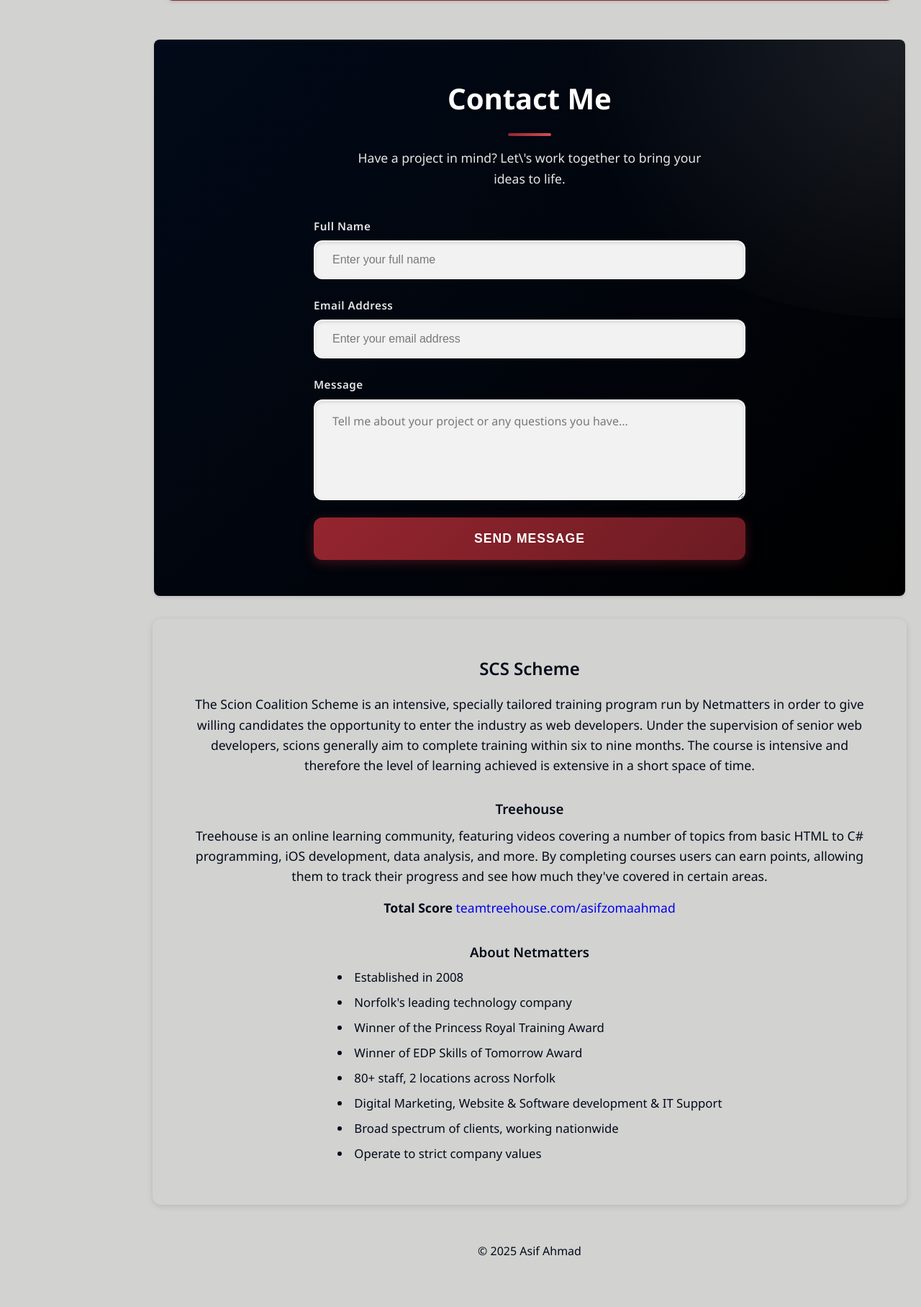
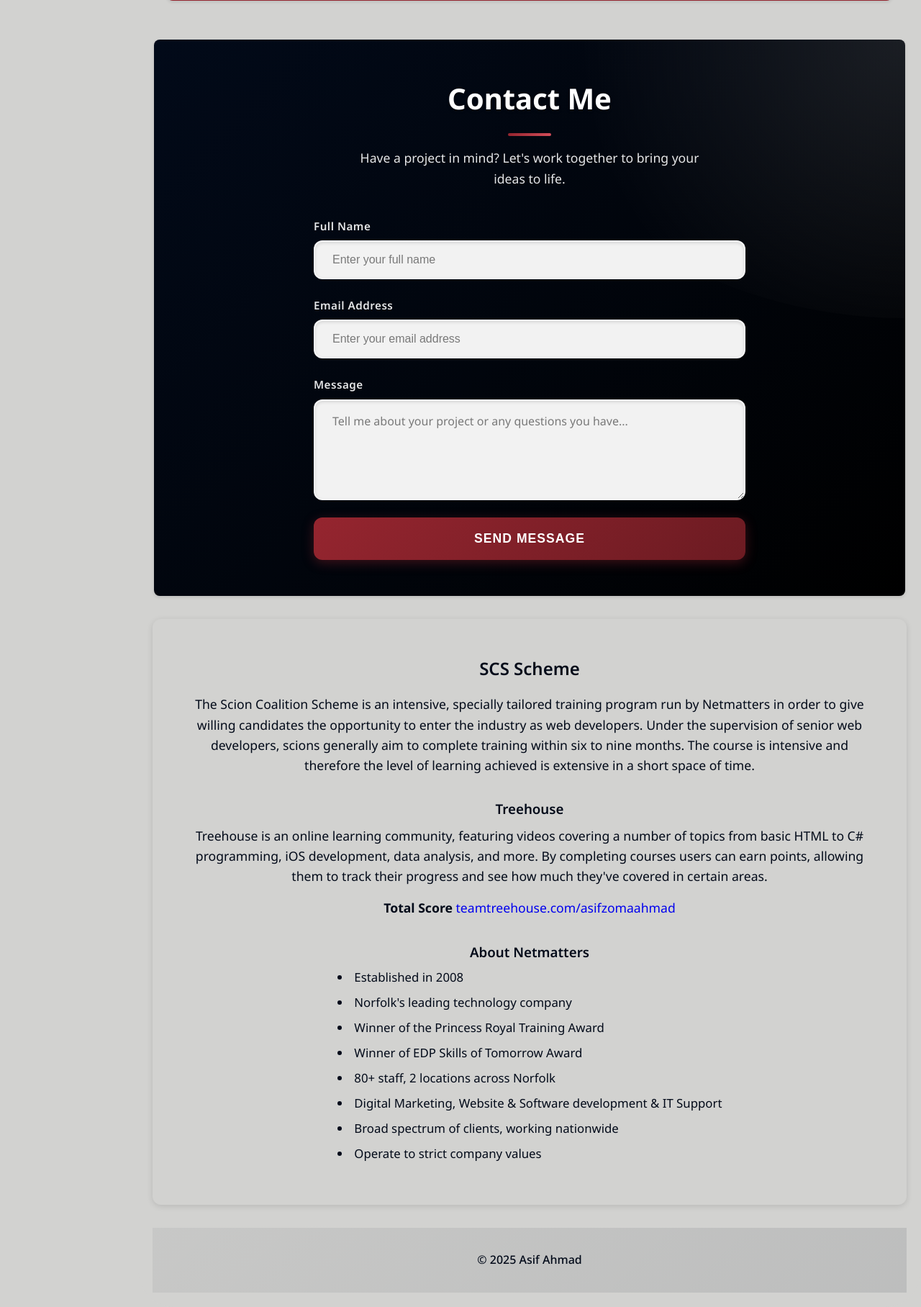
Before and after one commit to asifzoma/Asif-Ahmad--Profile, a PHP site: page / in a window 1280 px wide. Shown: the part 1778-3594 px from the top of the page at 72% size. Before the commit the page ends 3523 px from the top, so only its background shows below. Run offline with PHP 8.4, Linux system fonts and the light colour scheme; some libraries are stand-ins or nearby versions.

Commit message:
stylistic changes to contact and header
stylistic changes to contact and header

```diff
--- a/contact-section.php
+++ b/contact-section.php
@@ -1,7 +1,7 @@
             <!-- Contact Form -->
             <section id="contact" class="contact">
                 <h2>Contact Me</h2>
-                <p class="contact-description">Have a project in mind? Let\'s work together to bring your ideas to life.</p>
+                <p class="contact-description">Have a project in mind? Let's work together to bring your ideas to life.</p>
 
                 <!-- Consolidated Error Messages Container -->
                 <div class="error-messages-container" id="all-error-messages-container" style="display: none;">
--- a/css/style.css
+++ b/css/style.css
@@ -1862,6 +1862,63 @@ a:focus {
   }
 }
 
+.footer {
+  padding: 2rem 1rem;
+  text-align: center;
+  background: linear-gradient(135deg, rgba(2, 10, 25, 0.05) 0%, rgba(2, 10, 25, 0.1) 100%);
+}
+
+.footer .footer-content {
+  max-width: 1200px;
+  margin: 0 auto;
+  display: flex;
+  align-items: center;
+  justify-content: center;
+  gap: 2rem;
+  flex-wrap: wrap;
+}
+
+.footer p {
+  margin: 0;
+  color: #020a19;
+  font-weight: 500;
+}
+
+.footer .social-links {
+  display: flex;
+  gap: 1.5rem;
+  align-items: center;
+}
+
+.footer .social-links a {
+  color: #020a19;
+  opacity: 0.7;
+  transition: all 0.3s ease;
+  text-decoration: none;
+}
+
+.footer .social-links a:hover {
+  opacity: 1;
+  transform: translateY(-2px);
+}
+
+.footer .social-links a i {
+  font-size: 1.25rem;
+}
+
+@media (max-width: 480px) {
+  .footer .footer-content {
+    flex-direction: column;
+    gap: 1rem;
+  }
+  .footer .social-links {
+    gap: 1rem;
+  }
+  .footer .social-links a i {
+    font-size: 1.1rem;
+  }
+}
+
 #contact, .banner {
   text-align: center;
   padding: 50px;
--- a/index.php
+++ b/index.php
@@ -4,7 +4,11 @@
 <head>
     <meta charset="UTF-8">
     <meta name="viewport" content="width=device-width, initial-scale=1.0">
-    <title>Asif Ahmad</title>
+    <title>Asif Ahmad | Full Stack Developer</title>
+    <meta name="description" content="Full Stack Developer specializing in PHP, JavaScript, SQL, C#/.NET, and Laravel. View my portfolio, code snippets, and get in touch for your next web development project.">
+    <meta name="keywords" content="full stack developer, web development, PHP, JavaScript, C#, SLQL, REACT, .NET, Laravel, HTML5, CSS3">
+    <meta name="author" content="Asif Ahmad">
+    <meta name="robots" content="index, follow">
     <link rel="stylesheet" href="css/style.css">
     <link rel="stylesheet" href="https://cdnjs.cloudflare.com/ajax/libs/font-awesome/6.0.0-beta3/css/all.min.css">
     <link rel="preconnect" href="https://fonts.googleapis.com">
@@ -18,8 +22,9 @@
         <div class="overlay"></div>
 
         <!-- Main Content -->
-        <div class="main-container">
-            <!-- Header Section with Hero Image -->
+        <main class="main-container" role="main">
+            <!-- Hero Section -->
+            <section id="hero" class="hero-section" aria-label="Introduction">
                 <div class="image-container">
                     <!-- Floating Programming Languages -->
                     <div class="floating-languages">
@@ -34,12 +39,13 @@
                     <header class="header">
                         <div class="hero-text">
                             <h1>:_Asif Ahmad:</h1>
-                        <span id="typed"></span>
+                            <span id="typed" aria-live="polite"></span>
                         </div>
                     </header>
                 </div>
+            </section>
 
-            <!-- Banner -->
+            <!-- About Section -->
             <?php include 'about-section.php'; ?>
 
             <!-- Portfolio Section -->
@@ -54,11 +60,37 @@
             <!-- Scion Scheme Section -->
             <?php include 'scs-scheme-section.php'; ?>
 
-            <div class="footer">
+            <!-- Footer with Social Links -->
+            <footer class="footer" role="contentinfo">
+                <div class="footer-content">
                     <p>© 2025 Asif Ahmad</p>
+
+                        </a>
+                    </nav>
                 </div>
+            </footer>
+        </main>
     </div>
-    </div>
+
+    <!-- Schema.org markup -->
+    <script type="application/ld+json">
+    {
+        "@context": "http://schema.org",
+        "@type": "Person",
+        "name": "Asif Ahmad",
+        "jobTitle": "Full Stack Developer",
+        "knowsAbout": ["PHP", "JavaScript", "C#", ".NET", "Laravel", "HTML5", "CSS3"],
+        "makesOffer": {
+            "@type": "Offer",
+            "itemOffered": {
+                "@type": "Service",
+                "name": "Web Development Services",
+                "description": "Full stack web development services including frontend and backend development"
+            }
+        }
+    }
+    </script>
+
     <!-- Third-party libraries -->
     <script src="https://code.jquery.com/jquery-3.7.1.min.js"></script>
     <script src="https://unpkg.com/typed.js@2.1.0/dist/typed.umd.js"></script>
--- a/js/script.js
+++ b/js/script.js
@@ -743,4 +743,21 @@ document.addEventListener('DOMContentLoaded', function() {
             }, 300);
         }, 2500);
     }
+
+    // Smooth scroll for anchor links
+    document.querySelectorAll('a[href^="#"]').forEach(anchor => {
+        anchor.addEventListener('click', function (e) {
+            e.preventDefault();
+            const targetId = this.getAttribute('href');
+            if (targetId === '#') return;
+
+            const targetElement = document.querySelector(targetId);
+            if (targetElement) {
+                targetElement.scrollIntoView({
+                    behavior: 'smooth',
+                    block: 'start'
+                });
+            }
+        });
+    });
 });
--- a/scss/components/_contact.scss
+++ b/scss/components/_contact.scss
@@ -511,3 +511,66 @@
         }
     }
 }
+
+// Footer styling
+.footer {
+    padding: 2rem 1rem;
+    text-align: center;
+    background: linear-gradient(135deg, rgba($primary-color, 0.05) 0%, rgba($primary-color, 0.1) 100%);
+
+    .footer-content {
+        max-width: 1200px;
+        margin: 0 auto;
+        display: flex;
+        align-items: center;
+        justify-content: center;
+        gap: 2rem;
+        flex-wrap: wrap;
+    }
+
+    p {
+        margin: 0;
+        color: $primary-color;
+        font-weight: 500;
+    }
+
+    .social-links {
+        display: flex;
+        gap: 1.5rem;
+        align-items: center;
+
+        a {
+            color: $primary-color;
+            opacity: 0.7;
+            transition: all 0.3s ease;
+            text-decoration: none;
+
+            &:hover {
+                opacity: 1;
+                transform: translateY(-2px);
+            }
+
+            i {
+                font-size: 1.25rem;
+            }
+        }
+    }
+}
+
+// Responsive adjustments for footer
+@media (max-width: 480px) {
+    .footer {
+        .footer-content {
+            flex-direction: column;
+            gap: 1rem;
+        }
+
+        .social-links {
+            gap: 1rem;
+
+            a i {
+                font-size: 1.1rem;
+            }
+        }
+    }
+}
```
Lines whose indentation alone changed are shown as unchanged.
